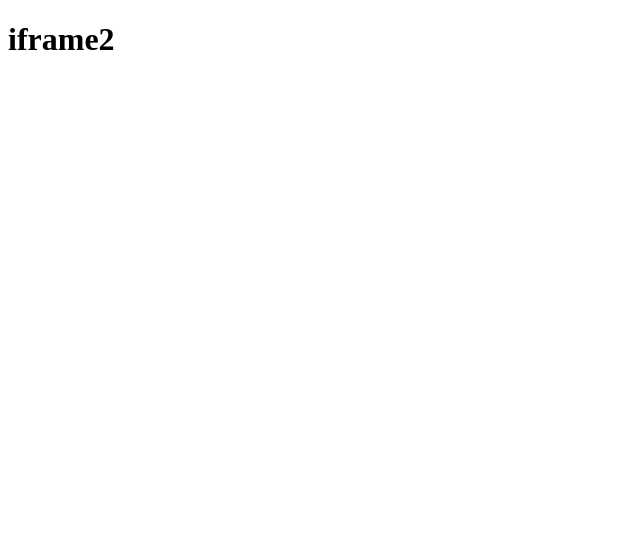
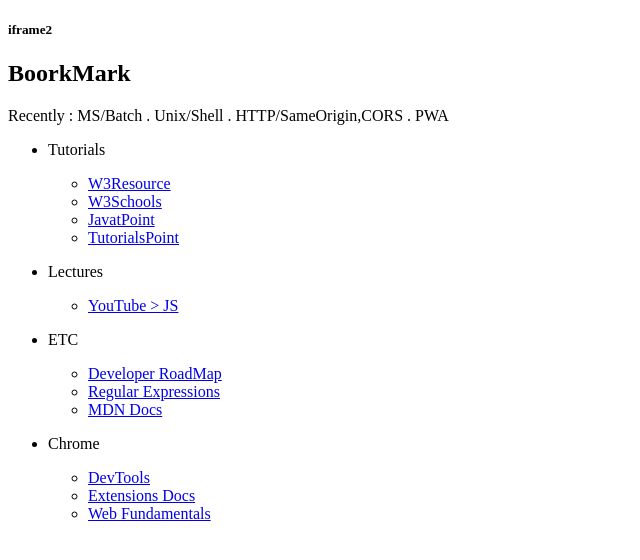
Before and after one commit to noelfania/nodlfania_index, a website: page ifr2.html in a window 1280 px wide. Shown: the whole page, without its empty margins (0-640 px from the left). Drawn offline with Linux system fonts and the light colour scheme.

Commit message:
update links

```diff
--- a/ifr2.html
+++ b/ifr2.html
@@ -5,6 +5,44 @@
         </style>
     </head>
     <body>
-        <h1>iframe2</h1>
+        <h5>iframe2</h5>
+        <h2>BoorkMark</h2>
+        <p>Recently : MS/Batch . Unix/Shell .  HTTP/SameOrigin,CORS . PWA</p>
+
+        <ul>
+            <li>
+                <p>Tutorials</p>
+                <ul>
+                    <li><a href="https://www.w3resource.com/" target="_blank">W3Resource</a></li>
+                    <li><a href="https://www.w3schools.com/" target="_blank">W3Schools</a></li>
+                    <li><a href="https://www.javatpoint.com/" target="_blank">JavatPoint</a></li>
+                    <li><a href="https://www.tutorialspoint.com/tutorialslibrary.htm" target="_blank">TutorialsPoint</a></li>
+                </ul>
+            </li>
+            <li>
+                <p>Lectures</p>
+                <ul>
+                    <li><a href="https://www.youtube.com/channel/UCTBGXCJHORQjivtgtMsmkAQ" target="_blank">YouTube > JS</a></li>
+                </ul>
+            </li>
+            <li>
+                <p>ETC</p>
+                <ul>
+                    <li><a href="https://www.w3schools.com/whatis/default.asp" target="_blank">Developer RoadMap</a></li>
+                    <li><a href="https://regex101.com/" target="_blank">Regular Expressions</a></li>
+                    <li><a href="https://developer.mozilla.org/en-US/" target="_blank">MDN Docs</a></li>
+                </ul>
+            </li>
+            <li>
+                <p>Chrome</p>
+                <ul>
+                    <li><a href="https://developers.google.com/web/tools/chrome-devtools/" target="_blank">DevTools</a></li>
+                    <li><a href="https://developer.chrome.com/docs/extensions/mv3/getstarted/" target="_blank">Extensions Docs</a></li>
+                    <li><a href="https://developers.google.com/web/fundamentals" target="_blank">Web Fundamentals</a></li>
+                </ul>
+            </li>
+        </ul>
+
+
     </body>
 </html>
--- a/jsController/index.js
+++ b/jsController/index.js
@@ -1,6 +1,7 @@
 'use strict';
 const log = console.log;
 
+// only navigate own html
 const NavBtnUrl =['ifr1','ifr2','ifr3','ifr4','ifr5','ifr6','ifr7','ifr7','ifr8','ifr9','ifr10',]
 
 const Index = {
```
Also changed, not shown: ifr1.html (+1 -1 lines).
